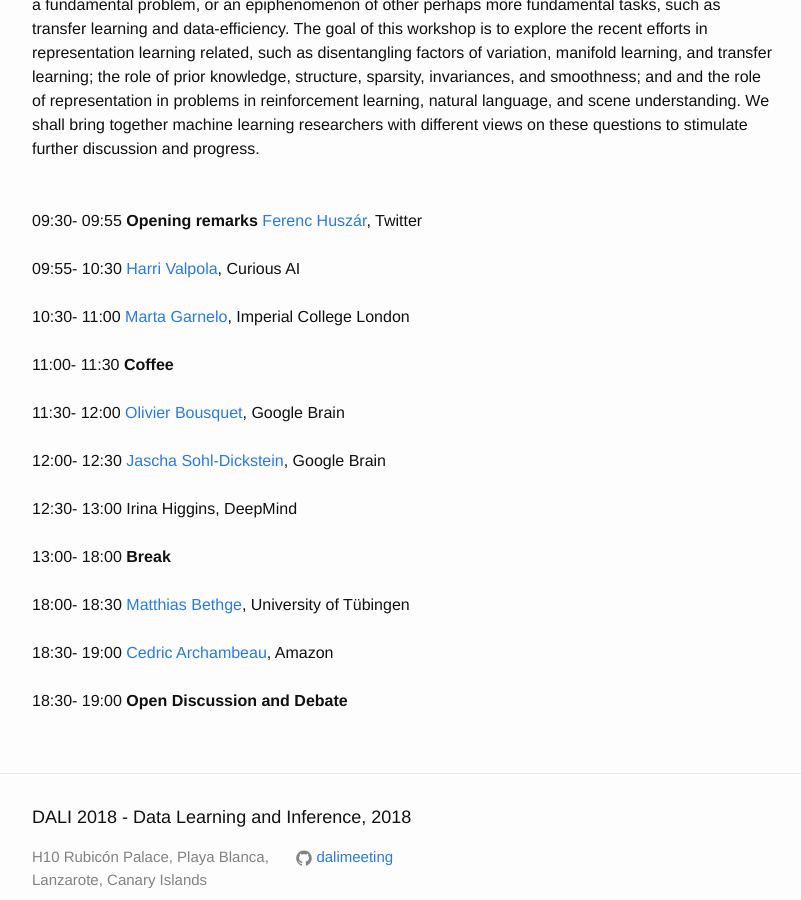
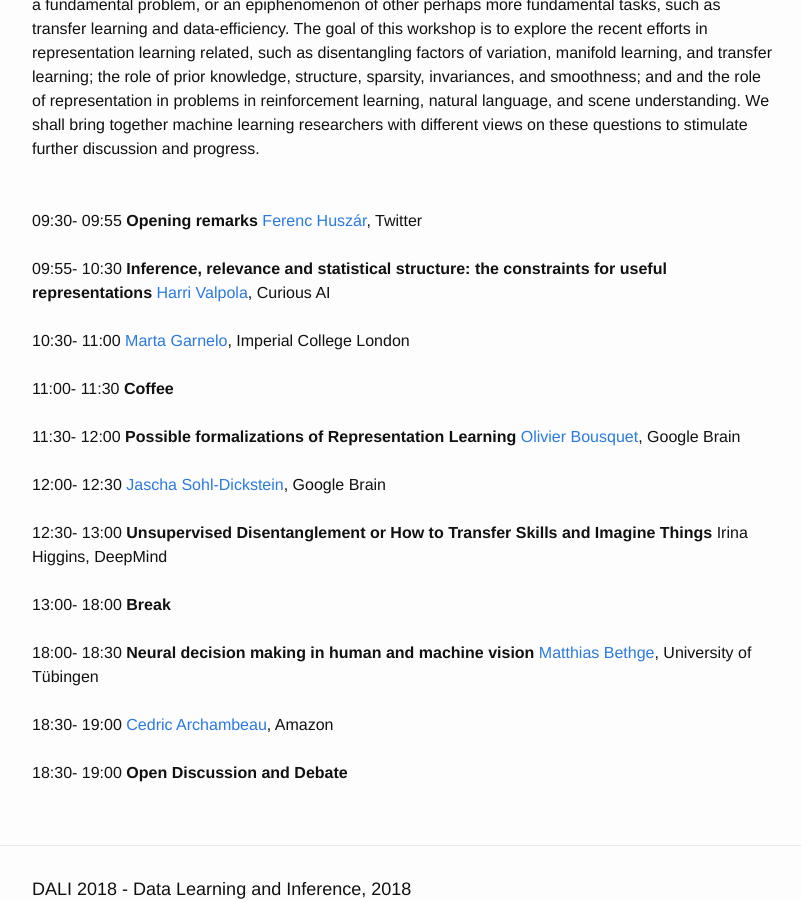
Before and after one commit to dalimeeting/dalimeeting.github.io, a Jekyll site: the page built from _posts/2018-04-05-workshopRepresentationLearning.md, in a window 1280 px wide and 900 px high, scrolled down 802 px. Shown: the whole window, without its empty margins (238-1039 px from the left). Built offline with Jekyll 4.4.1, drawn with Linux system fonts in a browser that asks for light colours.

Commit message:
Update 2018-04-05-workshopRepresentationLearning.md
Added some of the abstracts

```diff
--- a/_posts/2018-04-05-workshopRepresentationLearning.md
+++ b/_posts/2018-04-05-workshopRepresentationLearning.md
@@ -56,7 +56,7 @@
   youtube:
   start: "09:30"
   end: "09:55"
-- title:
+- title: "Inference, relevance and statistical structure: the constraints for useful representations"
   author:
   - given: Harri
     family: Valpola
@@ -65,6 +65,7 @@
   youtube:
   start: "09:55"
   end: "10:30"
+  abstract: "I will argue that representations are there to make useful computations needed for decision making practical. In principle, Bayesian decision theory gives the recipe for deriving optimal decisions given observations and a model class. Also, the golden standard is to select a maximally expressive model class and uninformative prior such as the one derived from Kolmogorov complexity. With infinite computational resources, this would be a recipe for a super intelligence which didn't have any need for representations as we understand them. In practice, though, we are restricted by computational resources. I will give examples of how the need to focus computational resources on relevant inferences creates a pressure to develop useful representations."
 - title:
   author:
   - given: Marta
@@ -77,7 +78,7 @@
 - title: Coffee
   start: "11:00"
   end: "11:30"
-- title:
+- title: "Possible formalizations of Representation Learning"
   author:
   - given: Olivier
     family: Bousquet
@@ -86,6 +87,7 @@
   youtube:
   start: "11:30"
   end: "12:00"
+  abstract: "While Representation Learning has been discussed for a while and lots of algorithms exist for \"learning representations\", there is no formal definition of what exactly is a representation and what representation learning actually means. This talk will try and review existing approaches in order to identify some organizing principles and propose more precise notions. The goal being to provide a framework in which one can study questions such as \"when does unlabeled data help?\", or \"is this representation transferable?.\""
 - title:
   author:
   - given: Jascha
@@ -95,7 +97,7 @@
   youtube:
   start: "12:00"
   end: "12:30"
-- title:
+- title: "Unsupervised Disentanglement or How to Transfer Skills and Imagine Things"
   author:
   - given: Irina
     family: Higgins
@@ -104,10 +106,11 @@
   youtube:
   start: "12:30"
   end: "13:00"
+  abstract: "Despite the advances in modern deep learning approaches, we are still quite far from the generality, robustness and data efficiency of biological intelligence. We suggest that this gap may be narrowed by re-focusing from implicit representation learning prevalent in end-to-end deep learning approaches to explicit unsupervised representation learning. In particular, we will demonstrate the value of disentangled visual representations acquired in an unsupervised manner loosely inspired by biological intelligence. We will demonstrate how such representations enable the acquisition of reinforcement learning (RL) policies that are more robust to transfer scenarios that standard RL approaches; and form the foundation for learning abstract compositional visual concepts which enable imagination of meaningful and diverse samples beyond the training data distribution."
 - title: Break
   start: "13:00"
   end: "18:00"
-- title:
+- title: "Neural decision making in human and machine vision"
   author:
   - given: Matthias
     family: Bethge
@@ -116,6 +119,7 @@
   youtube:
   start: "18:00"
   end: "18:30"
+  abstract: "Understanding how decisions are formed is crucial to improve generalization. Deep learning had impressive successes of feature transfer but due to its distributed nature, decision making in neural networks is difficult to assess. Adversarial examples reveal striking discrepancies between humans and machines but to what extent these discrepancies originate from differences in the architecture or training is not known. In visual decision making humans differ from machines through ubiquitous use of early attentional information selection both due to overt gaze control and covert top-down selection mediated by neural feedback. In this talk, I will present ongoing work of my lab on decision making in CNNs based on constrained architectures and adversarial testing, on modeling human fixation selection, and on incorporating one-shot figure-ground segregation to disentangle object information from clutter."
 - title:
   author:
   - given: Cedric
```
